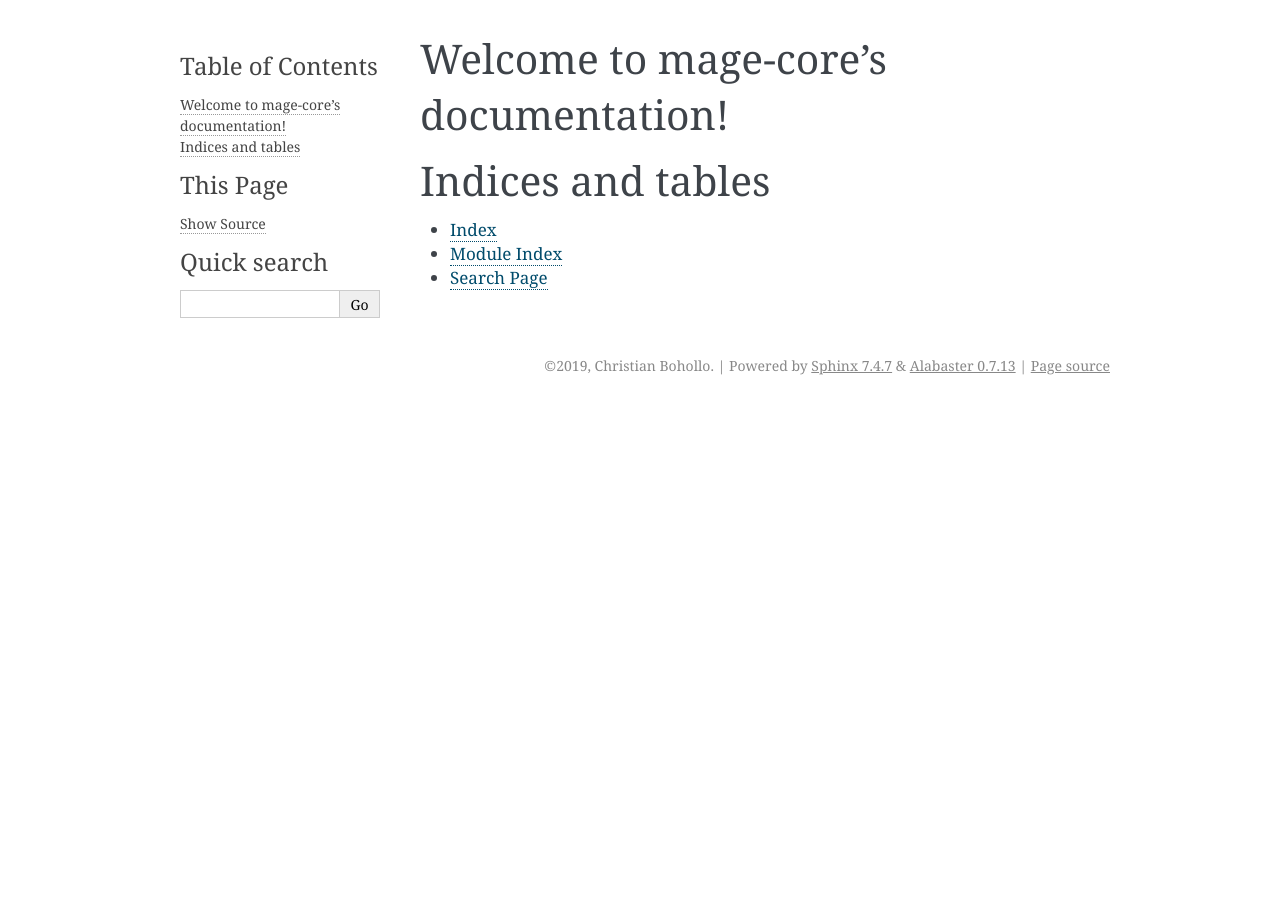
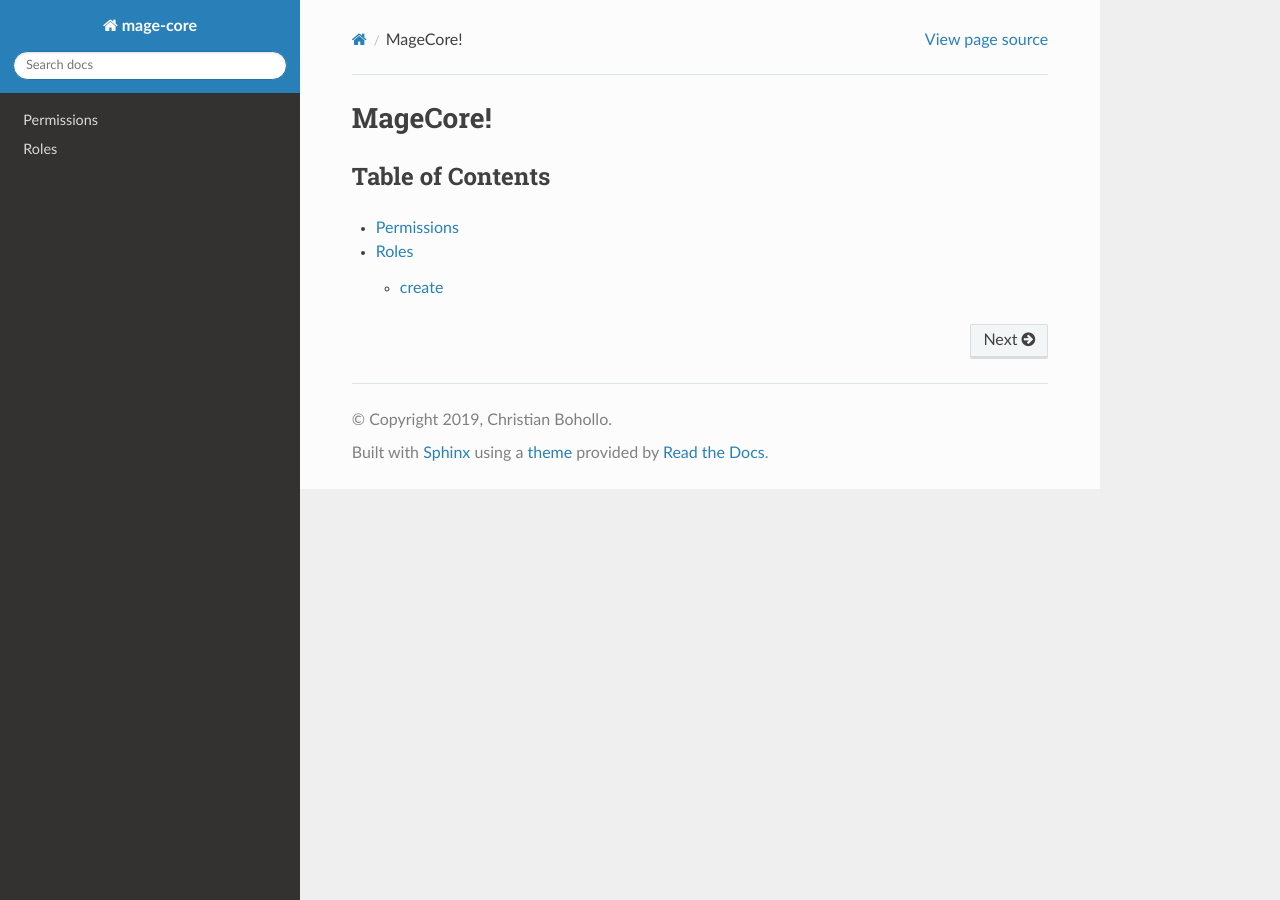
Before and after one commit to omatech/mage-core, a Sphinx documentation site: the page built from docs/index.rst, in a window 1280 px wide. Built offline with Sphinx 7.4.7 and the Read the Docs theme 2.0.0, drawn with Linux system fonts in a browser that asks for light colours.

```diff
--- a/docs/conf.py
+++ b/docs/conf.py
@@ -12,9 +12,8 @@
 # add these directories to sys.path here. If the directory is relative to the
 # documentation root, use os.path.abspath to make it absolute, like shown here.
 #
-# import os
-# import sys
-# sys.path.insert(0, os.path.abspath('.'))
+import os, sys
+sys.path.insert(0, os.path.abspath('.'))
 
 
 # -- Project information -----------------------------------------------------
@@ -28,6 +27,7 @@ version = u''
 # The full version, including alpha/beta/rc tags
 release = u''
 
+import sphinx_rtd_theme
 
 # -- General configuration ---------------------------------------------------
 
@@ -39,6 +39,7 @@ release = u''
 # extensions coming with Sphinx (named 'sphinx.ext.*') or your custom
 # ones.
 extensions = [
+    "sphinx_rtd_theme"
 ]
 
 # Add any paths that contain templates here, relative to this directory.
@@ -74,7 +75,7 @@ pygments_style = None
 # The theme to use for HTML and HTML Help pages.  See the documentation for
 # a list of builtin themes.
 #
-html_theme = 'alabaster'
+html_theme = 'sphinx_rtd_theme'
 
 # Theme options are theme-specific and customize the look and feel of a theme
 # further.  For a list of options available for each theme, see the
--- a/docs/index.rst
+++ b/docs/index.rst
@@ -3,18 +3,13 @@
    You can adapt this file completely to your liking, but it should at least
    contain the root `toctree` directive.
 
-Welcome to mage-core's documentation!
+MageCore!
 =====================================
 
+Table of Contents
+-----------------
+
 .. toctree::
-   :maxdepth: 2
-   :caption: Contents:
 
-
-
-Indices and tables
-==================
-
-* :ref:`genindex`
-* :ref:`modindex`
-* :ref:`search`
+   permissions
+   roles
--- /dev/null
+++ b/docs/permissions.rst
@@ -0,0 +1,2 @@
+Permissions
+===========
--- /dev/null
+++ b/docs/roles.rst
@@ -0,0 +1,5 @@
+Roles
+=====
+
+create
+------
```
Also changed, not shown: README.md (+1 -0 lines).
